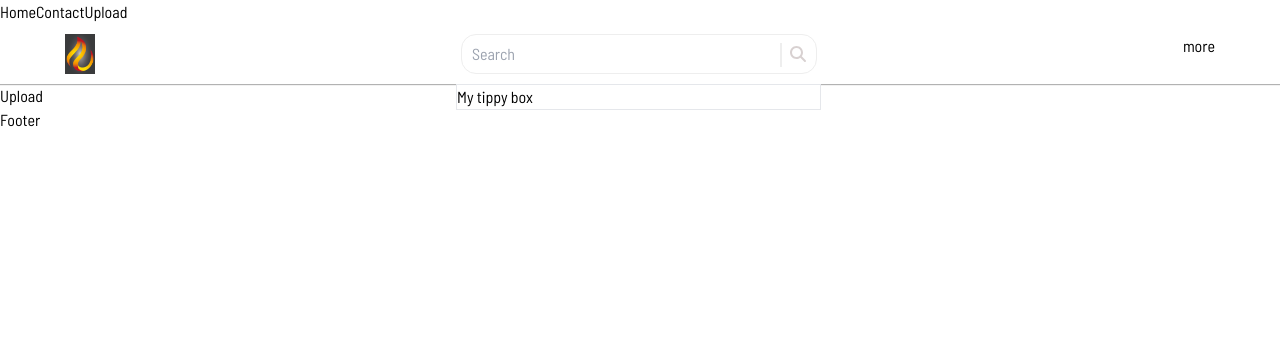
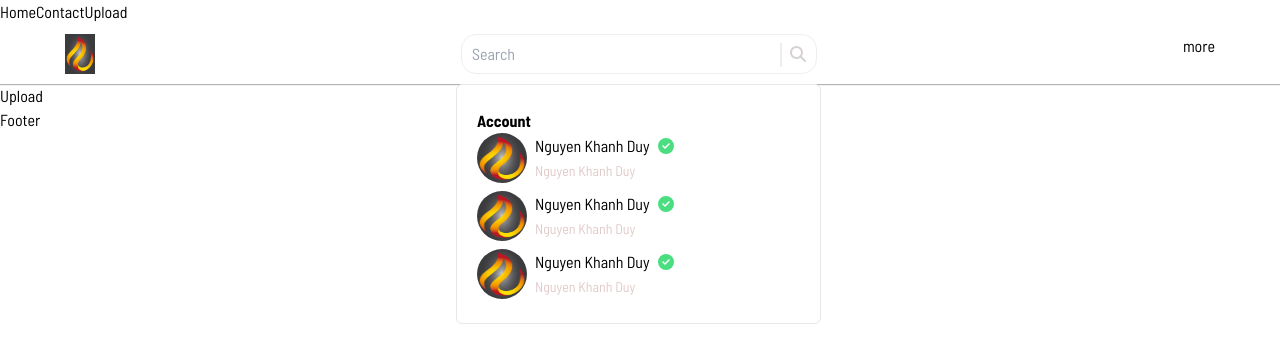
Before and after one commit to NguyenKhanhDuy612/tiktok-ui, a React (Vite) app: page /upload in a window 1280 px wide. Shown: the top 362 px of the page. Built offline with nearby package versions, Linux system fonts and the light colour scheme.

Commit message:
set up header (account)

```diff
--- /dev/null
+++ b/src/components/AccountItem/AccountItem.jsx
@@ -0,0 +1,25 @@
+import { faCheckCircle } from "@fortawesome/free-solid-svg-icons";
+import { FontAwesomeIcon } from "@fortawesome/react-fontawesome";
+import React from "react";
+import images from "../../assets/images";
+
+const AccountItem = () => {
+  return (
+    <div className="flex items-center space-x-2">
+      <img
+        className="w-[50px] h-[50px] rounded-full"
+        src={images.logo}
+        alt=""
+      />
+      <div>
+        <p className="space-x-2">
+          <span>Nguyen Khanh Duy</span>
+          <FontAwesomeIcon className="text-green-400" icon={faCheckCircle} />
+        </p>
+        <span className="text-sm text-[#e2caca]">Nguyen Khanh Duy</span>
+      </div>
+    </div>
+  );
+};
+
+export default AccountItem;
--- a/src/components/Layout/components/Header/Header.jsx
+++ b/src/components/Layout/components/Header/Header.jsx
@@ -7,6 +7,7 @@ import {
 	faSpinner,
 } from "@fortawesome/free-solid-svg-icons";
 import Tippy from '@tippyjs/react/headless';
+import AccountItem from "../../../AccountItem/AccountItem";
 
 const Header = () => {
 	const [searchResult, setSearchResult] = useState([]);
@@ -22,8 +23,13 @@ const Header = () => {
 					<Tippy
 						visible={visible}
 						render={attrs => (
-						<div className="w-[365px] bg-white border" tabIndex="-1" {...attrs}>
-							My tippy box
+						<div className="w-[365px] bg-white border py-6 px-5 rounded-md" tabIndex="-1" {...attrs}>
+							<h4 className="font-bold">Account</h4>
+							<div className="space-y-2">
+								<AccountItem  />
+								<AccountItem  />
+								<AccountItem  />
+							</div>
 						</div>
 						)}
 					>
```
